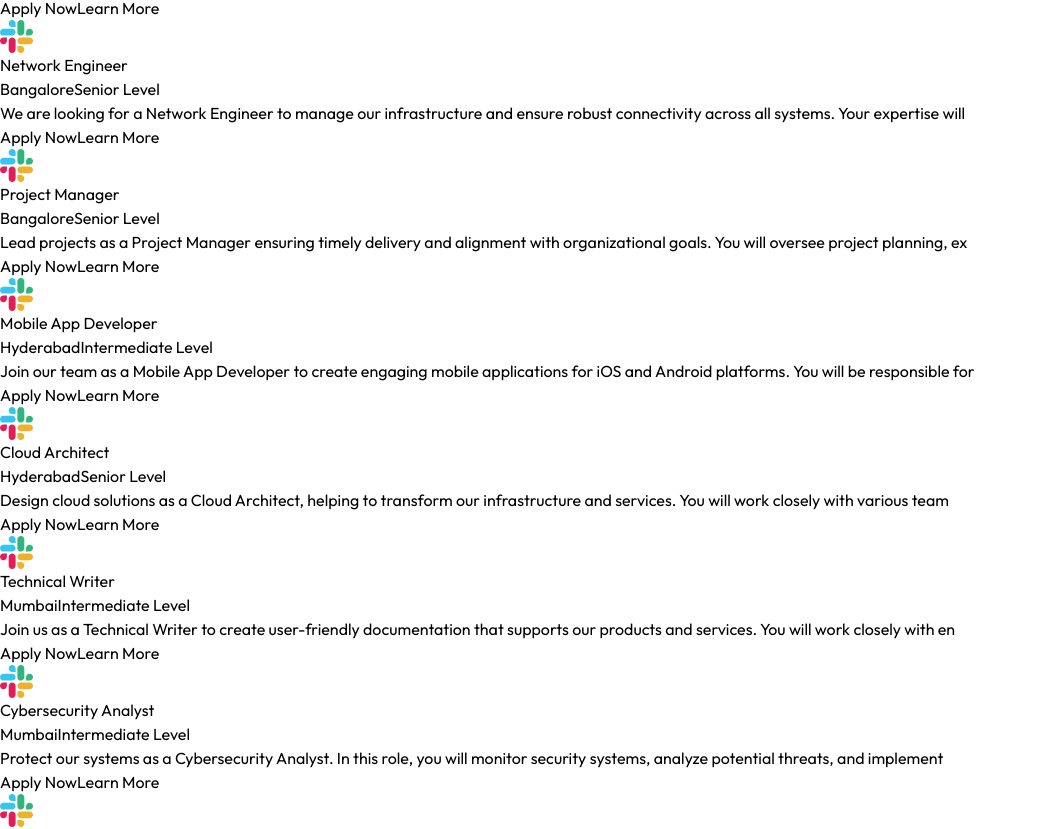
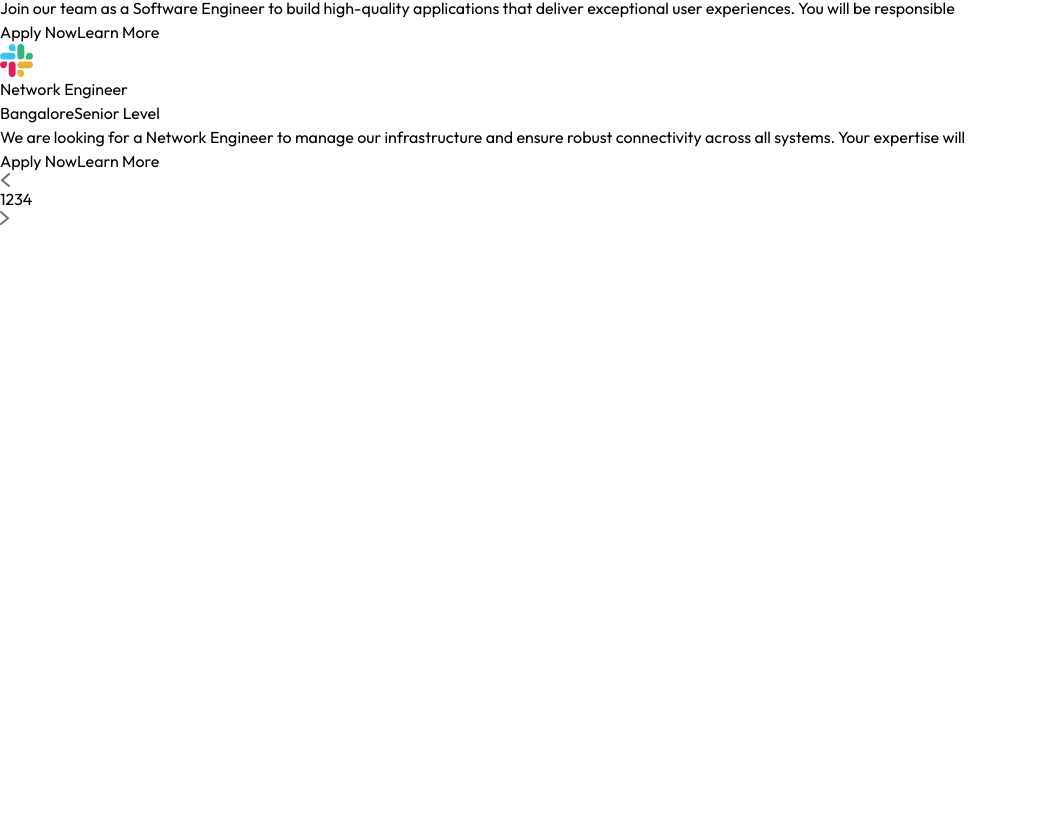
Before and after one commit to tiagosousa10/job-portal, a React (Vite) app in the folder client/: page / in a window 1280 px wide. Shown: the part 1649-2478 px from the top of the page, without its empty margins (0-1037 px from the left). After the commit the page ends 1874 px from the top, so only its background shows below. Built offline with nearby package versions, Linux system fonts and the light colour scheme; no server answers.

Commit message:
pagination added to the job listing

```diff
--- a/client/src/components/JobListing.jsx
+++ b/client/src/components/JobListing.jsx
@@ -1,4 +1,4 @@
-import React, { useContext } from 'react'
+import React, { useContext, useState } from 'react'
 import { AppContext } from '../context/AppContext'
 import { assets, JobCategories, JobLocations } from '../assets/assets'
 import JobCard from './JobCard'
@@ -7,6 +7,8 @@
 
    const {isSearched, searchFilter, setSearchFilter, jobs} = useContext(AppContext)
 
+    const [showFilter, setShowFilter] = useState(false);
+    const [currentPage, setCurrentPage] = useState(1);
 
 
   return (
@@ -37,8 +39,12 @@
             )
          }
 
+         <button onClick={(e) => setShowFilter(prev => !prev)} className='px-6 py-1.5 rounded border border-gray-400 lg:hidden '>
+            {showFilter ? "Close" : "Filters"}
+         </button>
+
          {/* category filter */}
-         <div className={'max-lg:hidden '}>
+         <div className={`${showFilter ? "" : "max-lg:hidden"}`}>
             <h4 className='font-medium text-lg py-4'>Search by Categories</h4>
             <ul className='space-y-4 text-gray-600'>
                {
@@ -53,7 +59,7 @@
          </div>
 
           {/* location filter */}
-         <div className={'max-lg:hidden '}>
+         <div className={`${showFilter ? "" : "max-lg:hidden"}`}>
             <h4 className='font-medium text-lg py-4 pt-14'>Search by Location</h4>
             <ul className='space-y-4 text-gray-600'>
                {
@@ -73,10 +79,33 @@
          <h3 className='font-medium text-3xl py-2' id="job-list">Latest jobs</h3>
          <p className='mb-8'>Get your desired job from top companies</p>
          <div className='grid grid-cols-1 sm:grid-cols-2 xl:grid-cols-3 gap-4'>
-            {jobs.map((job,index) => (
+            {jobs.slice((currentPage - 1) * 6, currentPage * 6).map((job,index) => (
                <JobCard key={index} job={job} />
             ))}
          </div>
+
+
+         {/* Pagination */}
+         {jobs.length > 0 && (
+            <div className='flex items-center justify-center space-x-2 mt-10'>
+               <a href="#job-list">
+                  <img onClick={() => setCurrentPage(Math.max(currentPage - 1),1)} src={assets.left_arrow_icon} alt="" />
+               </a>
+               {Array.from({length: Math.ceil(jobs.length / 6)}).map((_,index) => (
+                  <a href="#job-list">
+                     <button
+                        className={`size-10 flex items-center justify-center border border-gray-300 rounded ${currentPage === index + 1 ? "bg-blue-100 text-blue-500" : "text-gray-500"} `}
+                        onClick={(() => setCurrentPage(index + 1))}
+                     >
+                        {index + 1}
+                     </button>
+                  </a>
+               ))}
+                <a href="#job-list">
+                  <img onClick={() => setCurrentPage(Math.min(currentPage + 1, Math.ceil(jobs.length / 6)))} src={assets.right_arrow_icon} alt="" />
+               </a>
+            </div>
+         )}
       </section>
     </div>
   )
```
